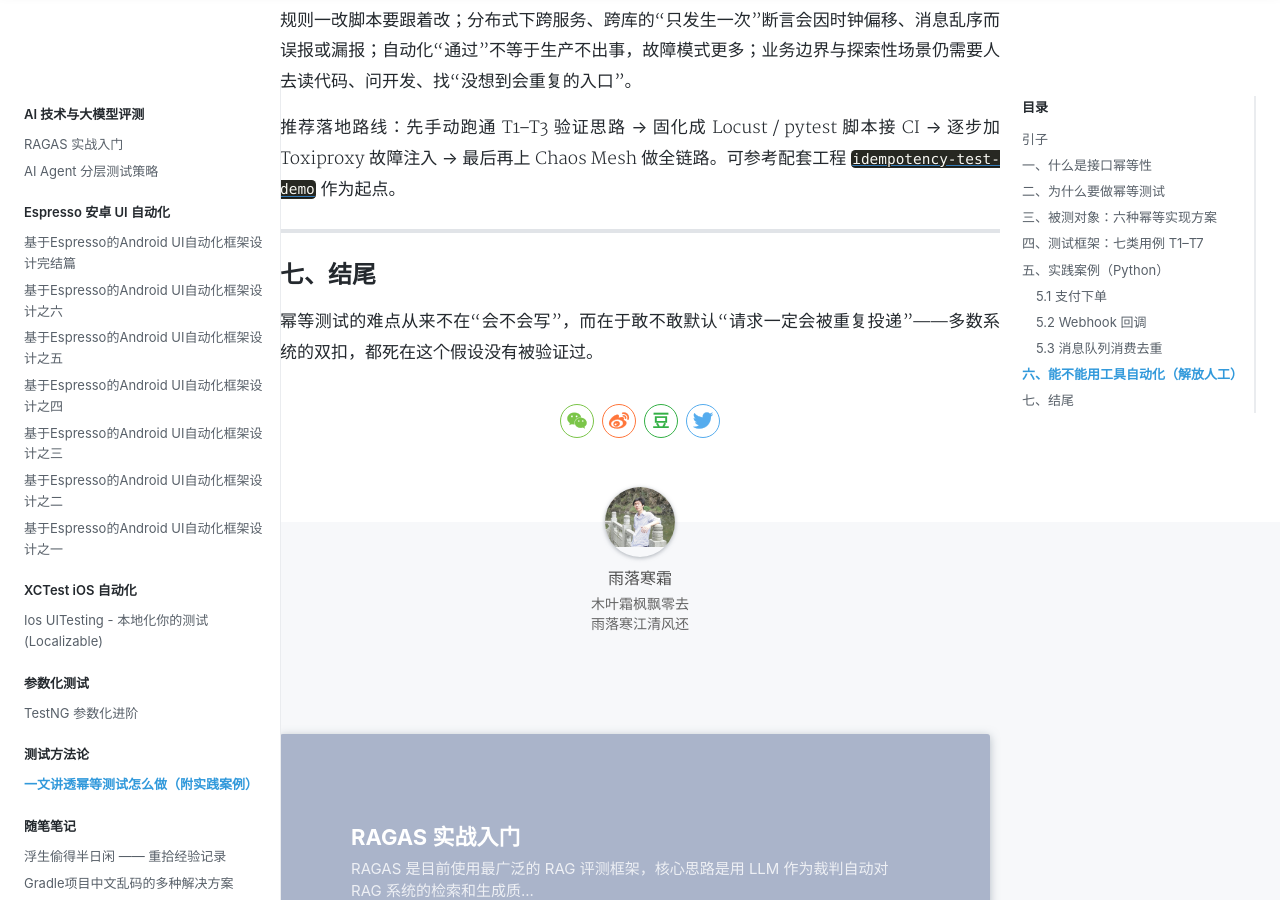
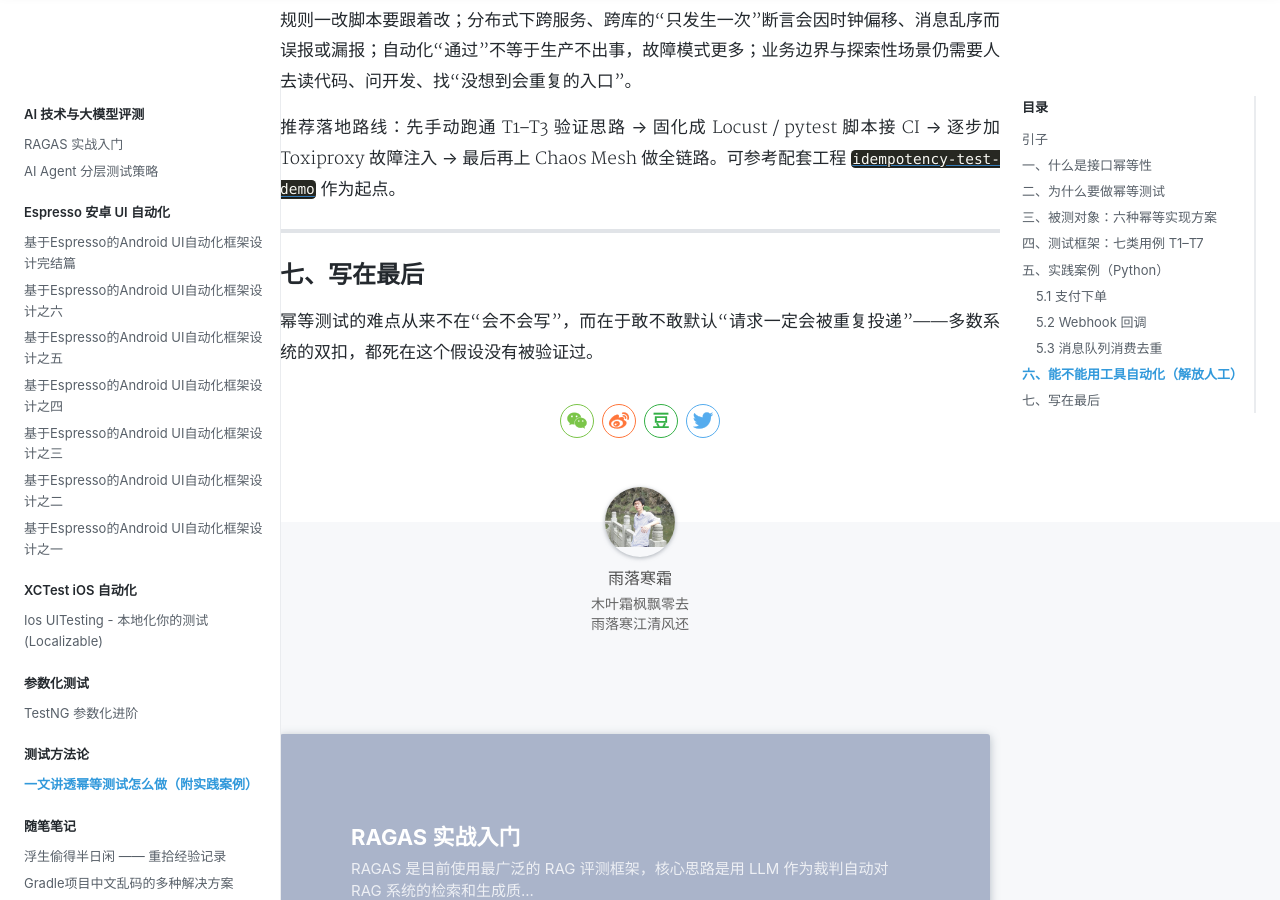
Before and after one commit to rawqing/rawqing.github.io, a Jekyll site: the page built from _posts/test-methodology/2026-07-23-idempotency-test-howto.md, in a window 1280 px wide and 900 px high, scrolled down 6982 px. Built offline with Jekyll 4.4.1, drawn with Linux system fonts in a browser that asks for light colours; nearby versions of some CDN libraries; comment, search, counter and statistics services are not loaded; a style sheet for code colours, icons or effects is not loaded.

Commit message:
小优化

```diff
--- a/_posts/test-methodology/2026-07-23-idempotency-test-howto.md
+++ b/_posts/test-methodology/2026-07-23-idempotency-test-howto.md
@@ -218,6 +218,6 @@ def consume(msg):
 
 ---
 
-## 七、结尾
+## 七、写在最后
 
 幂等测试的难点从来不在“会不会写”，而在于敢不敢默认“请求一定会被重复投递”——多数系统的双扣，都死在这个假设没有被验证过。
```
